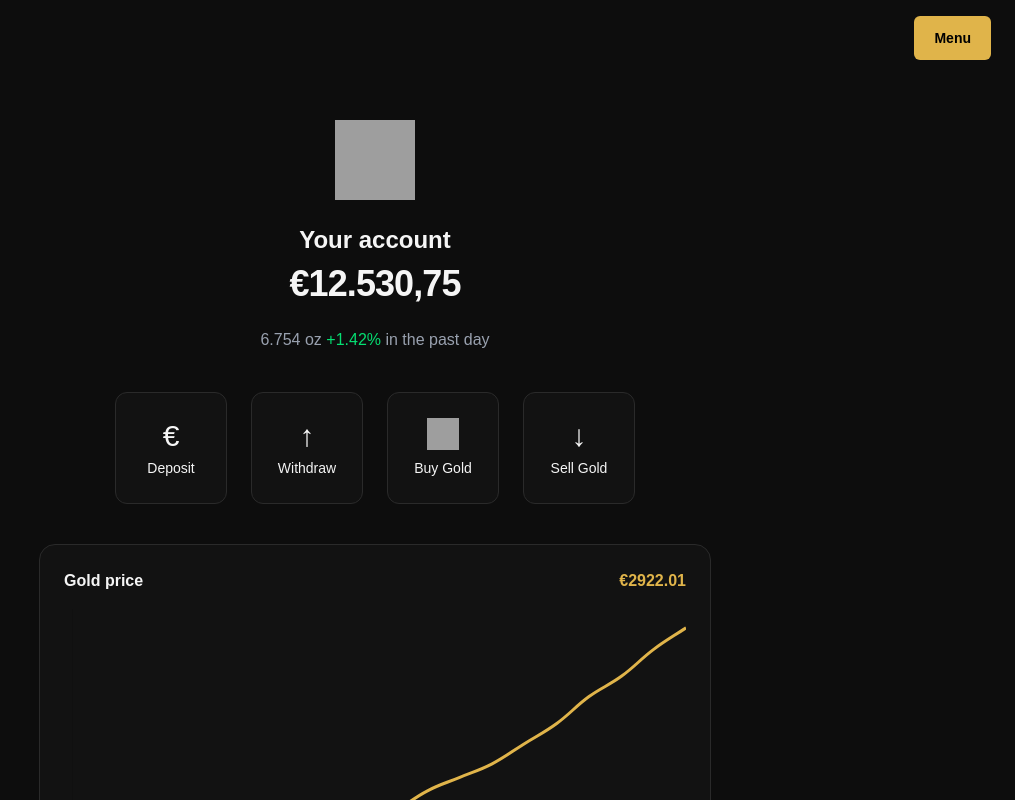
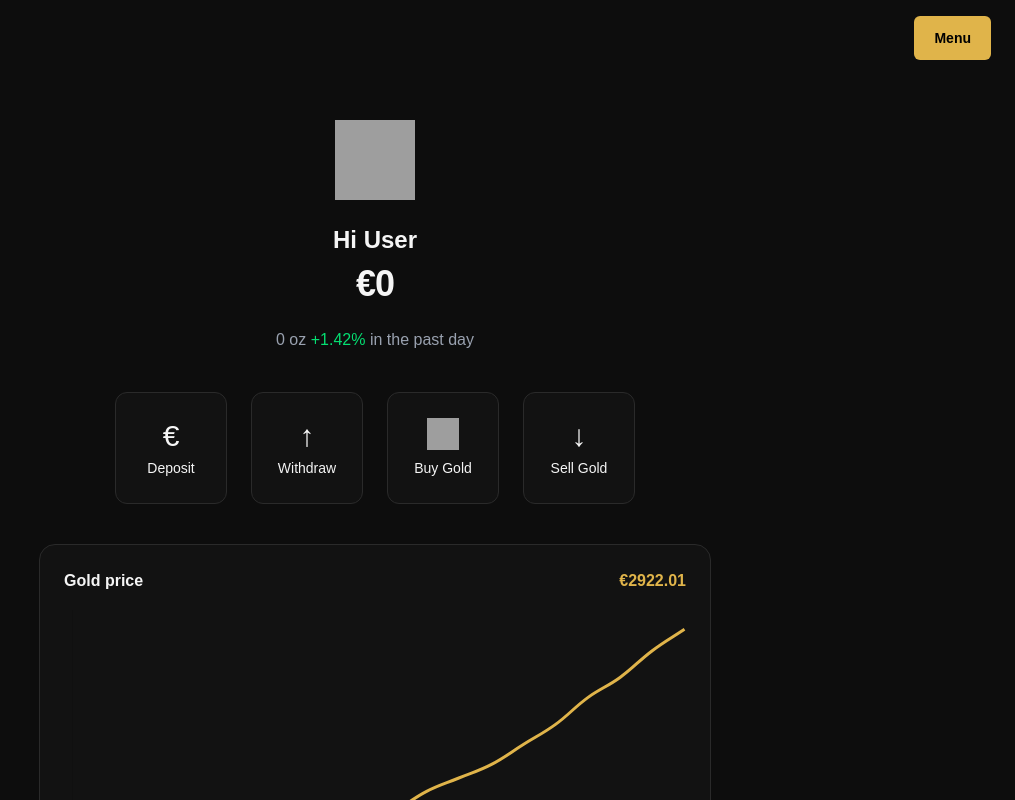
Before and after one commit to jordanpower10/solacegold-frontend, a Next.js app: page /dashboard in a window 1280 px wide. Shown: the top 800 px of the page, without its empty margins (265-1280 px from the left). Built offline with nearby package versions, Linux system fonts and the light colour scheme; no server answers; the database is empty; sample sign-in values are in the browser's storage; grey boxes are pictures that could not be loaded.

Commit message:
updated dashboard

```diff
--- a/pages/dashboard.tsx
+++ b/pages/dashboard.tsx
@@ -17,27 +17,55 @@ Chart.register(CategoryScale, LinearScale, PointElement, LineElement, Tooltip, L
 
 export default function Dashboard() {
   const [isMenuOpen, setIsMenuOpen] = useState(false)
+  const [userName, setUserName] = useState('')
+  const [cashBalance, setCashBalance] = useState(0)
+  const [goldBalance, setGoldBalance] = useState(0)
   const router = useRouter()
   let timeoutId: NodeJS.Timeout
 
-  // 🔐 Supabase session check
+  // 🔐 Supabase session check and data fetching
   useEffect(() => {
-    const checkSession = async () => {
+    const fetchData = async () => {
       const {
         data: { session },
       } = await supabase.auth.getSession()
 
       if (!session) {
         router.push('/login')
+        return
       }
+
+      const userId = session.user.id
+
+      // Fetch user profile
+      const { data: profileData } = await supabase
+        .from('profiles')
+        .select('full_name')
+        .eq('id', userId)
+        .single()
+
+      setUserName(profileData?.full_name || 'User')
+
+      // Fetch wallets
+      const { data: wallets } = await supabase
+        .from('wallets')
+        .select('wallet_type, balance')
+        .eq('user_id', userId)
+
+      wallets?.forEach((wallet) => {
+        if (wallet.wallet_type === 'cash') {
+          setCashBalance(wallet.balance)
+        } else if (wallet.wallet_type === 'gold') {
+          setGoldBalance(wallet.balance)
+        }
+      })
     }
 
-    checkSession()
+    fetchData()
   }, [router])
 
-  const goldHoldings = 6.754
   const goldPrice = 2922.01
-  const accountValue = 12530.75
+  const accountValue = cashBalance + goldBalance * goldPrice
   const dailyChangePercent = 1.42
 
   const chartData = {
@@ -133,13 +161,13 @@ export default function Dashboard() {
             />
           </a>
 
-          <h1 className="text-2xl font-semibold mb-2">Your account</h1>
+          <h1 className="text-2xl font-semibold mb-2">Hi {userName}</h1>
           <div className="text-4xl font-semibold tracking-tight mb-6">
             €{accountValue.toLocaleString('de-DE')}
           </div>
 
           <div className="text-gray-400 mb-10 text-md">
-            {goldHoldings} oz{' '}
+            {goldBalance} oz{' '}
             <span className={dailyChangePercent >= 0 ? 'text-green-400' : 'text-red-400'}>
               {dailyChangePercent >= 0 ? '+' : ''}
               {dailyChangePercent}%
```
